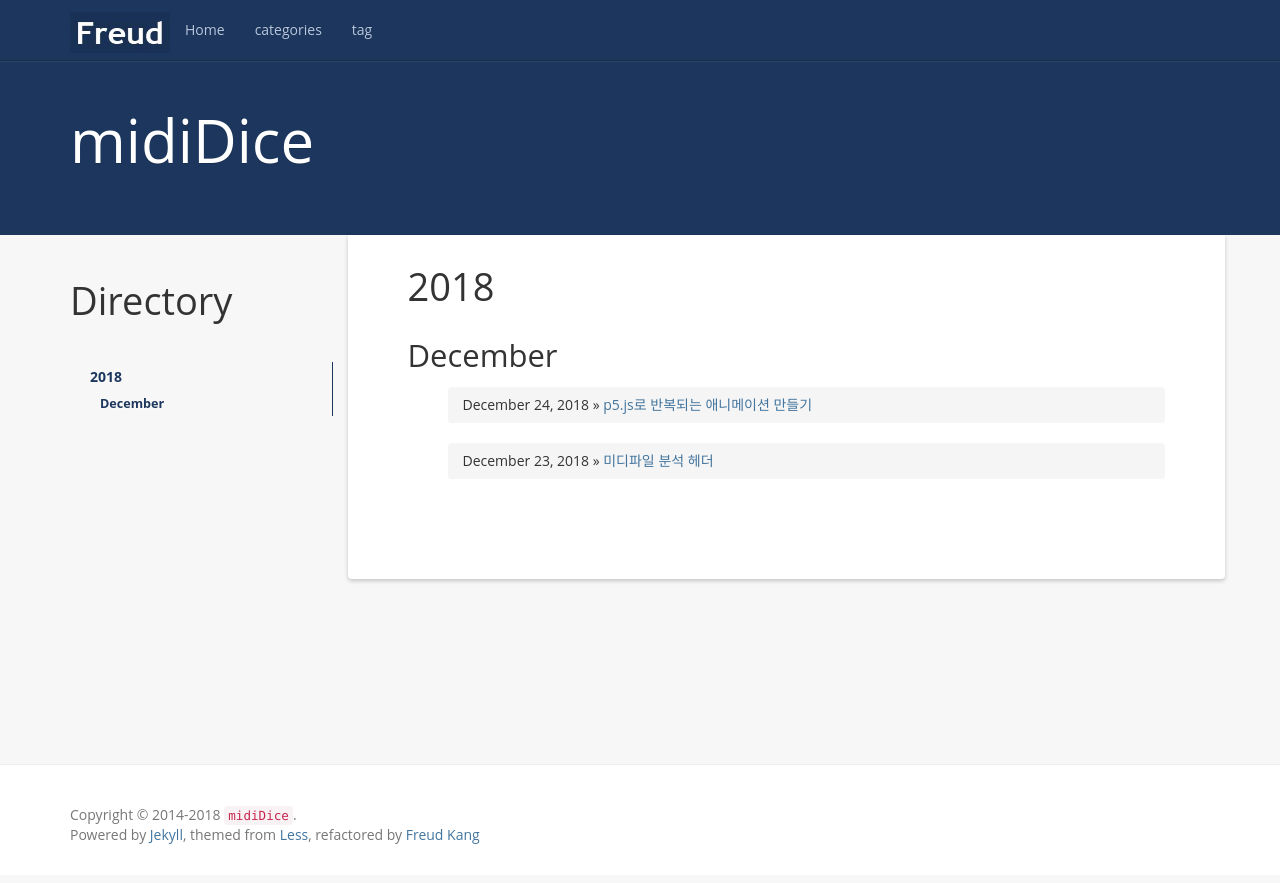
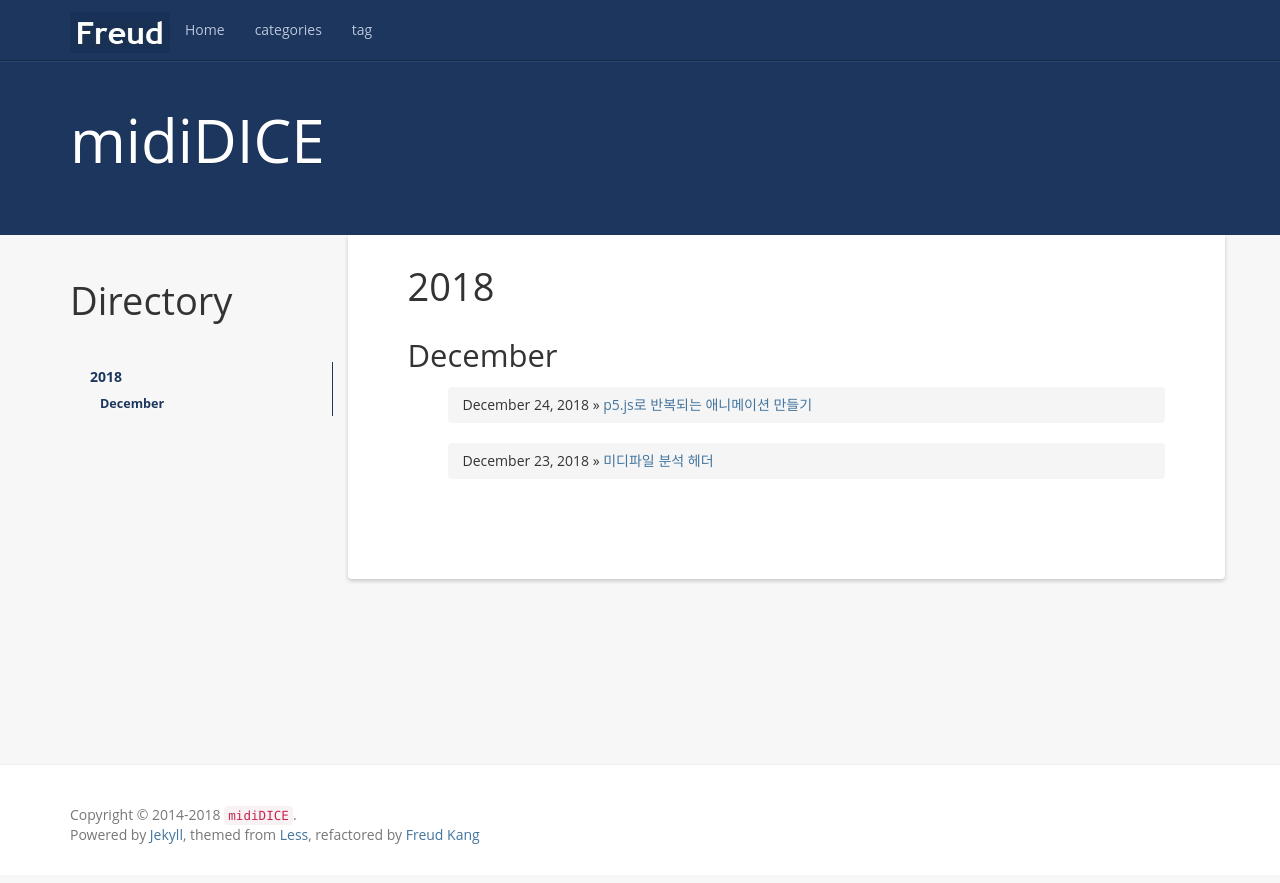
Before and after one commit to mididice/mididice.github.io, a Jekyll site: the page built from index.html, in a window 1280 px wide. Shown: the top 883 px of the page. Built offline with Jekyll 4.4.1, drawn with Linux system fonts in a browser that asks for light colours; nearby versions of some CDN libraries; a script that is not in the unit is left out; the list of posts is cut into pages by our own code; comment, search, counter and statistics services are not loaded; part of the change alters nothing that is shown.

```diff
--- a/_config.yml
+++ b/_config.yml
@@ -1,14 +1,14 @@
 # Site settings
-name: midiDice
+name: midiDICE
 email: mididice@gmail.com
-author: midiDice
-url: http://localhost:4000/
+author: midiDICE
+url: http://mididice.github.io/
 resume_site:
-github: https://github.com/mididcie/
-baseurl: ""
+github: https://github.com/mididice/
+baseurl: "http://mididice.github.io/"
 description: ""
-meta_description:
-motto: midiDice
+meta_description: midiDICE team blog
+motto: midiDICE
 banner:
 
 #permalink: /:categories/:year/:month/:day/:title/
@@ -21,5 +21,3 @@ github_username: mididice
 
 # Build settings
 markdown: kramdown
-
-baidu_analysis: 94be4b0f9fc5d94cc0d0415ea6761ae9
```
